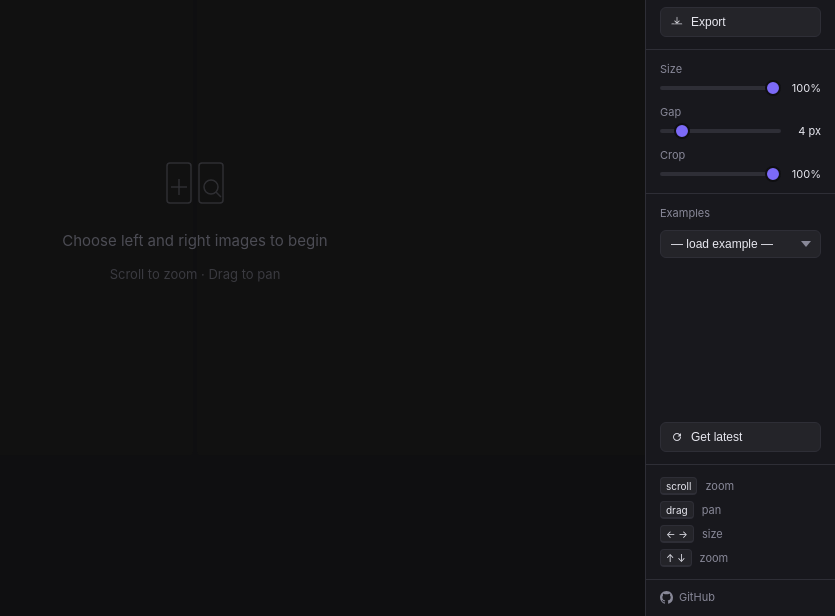
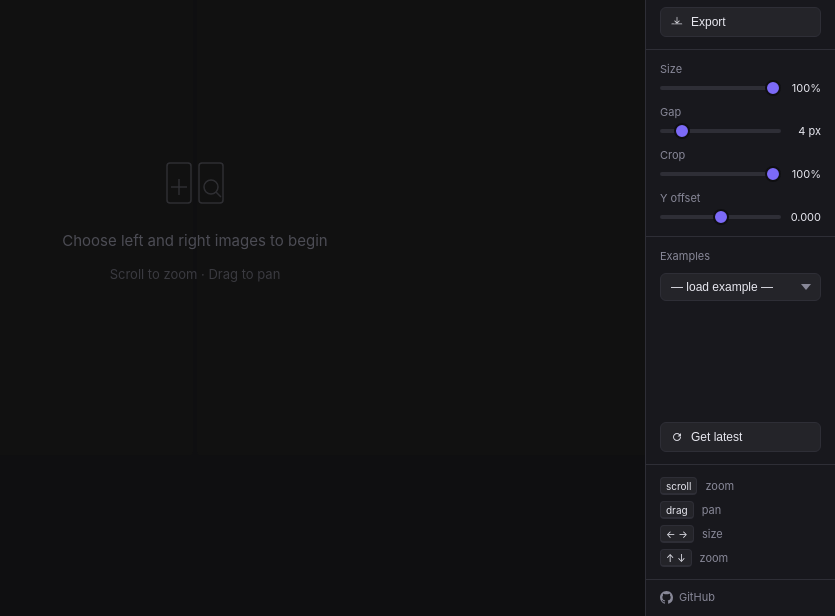
Before and after one commit to cbbldtgthr/stereogram-viewer, a website: page index.html in a window 1280 px wide. Shown: the part 184-800 px from the top of the page, without its empty margins (445-1280 px from the left). Drawn offline with Linux system fonts and the light colour scheme.

Commit message:
Adds Y offset. Updates README

```diff
--- a/app.js
+++ b/app.js
@@ -7,6 +7,8 @@
   let imgWidth = 0;
   let gap      = 4;
   let cropPct  = 100;
+  /** Fraction of frame height: shifts the right image down (positive) relative to the left. */
+  let yRelStereo = 0;
 
   let imgScale = 1;
   let ltx = 0, lty = 0;
@@ -41,6 +43,8 @@
   const valGap     = document.getElementById('val-gap');
   const ctrlCrop   = document.getElementById('ctrl-crop');
   const valCrop    = document.getElementById('val-crop');
+  const ctrlYRel   = document.getElementById('ctrl-yrel');
+  const valYRel    = document.getElementById('val-yrel');
 
   const btnSwap   = document.getElementById('btn-swap');
   const btnFit    = document.getElementById('btn-fit');
@@ -52,6 +56,7 @@
 
   ctrlSize.value = sizePct;
   valSize.textContent = sizePct + '%';
+  valYRel.textContent = formatYRel(yRelStereo);
 
   // ── Helpers ────────────────────────────────────────────────────────────
   function clamp(v, lo, hi) { return Math.max(lo, Math.min(hi, v)); }
@@ -96,6 +101,17 @@
   function visibleWidth() { return Math.round(imgWidth * cropPct / 100); }
   // X offset to centre the full image inside the cropped frame
   function cropOffsetX()  { return (visibleWidth() - imgWidth) / 2; }
+
+  /** Vertical shift of the right eye image vs left, in pixels (see yRelStereo). */
+  function stereoYShiftPx() {
+    return yRelStereo * frameHeight();
+  }
+
+  function formatYRel(v) {
+    const s = v.toFixed(3);
+    if (v > 0) return '+' + s;
+    return s;
+  }
 
   /** Unscaled pixel height of each image at current imgWidth */
   function leftImageHeight() {
@@ -164,8 +180,9 @@
   // ── Transforms ─────────────────────────────────────────────────────────
   function applyImageTransforms() {
     const ox = cropOffsetX();
+    const sy = stereoYShiftPx();
     imgLeft.style.transform  = `translate(${ltx + ox}px, ${lty}px) scale(${imgScale})`;
-    imgRight.style.transform = `translate(${rtx + ox}px, ${rty}px) scale(${imgScale})`;
+    imgRight.style.transform = `translate(${rtx + ox}px, ${lty + sy}px) scale(${imgScale})`;
   }
 
   function applyRowTransform() {
@@ -292,6 +309,12 @@
     applyImageTransforms();
   });
 
+  ctrlYRel.addEventListener('input', () => {
+    yRelStereo = +ctrlYRel.value;
+    valYRel.textContent = formatYRel(yRelStereo);
+    applyImageTransforms();
+  });
+
   btnFit.addEventListener('click', () => {
     sizePct = 100;
     ctrlSize.value = 100;
@@ -352,7 +375,8 @@
     const ltxP = ltx * ratio;
     const ltyP = lty * ratio;
     const rtxP = rtx * ratio;
-    const rtyP = rty * ratio;
+    const stereoYExport = yRelStereo * fhP;
+    const rtyP = ltyP + stereoYExport;
 
     const outW = Math.round(2 * fwP + gapP);
     const outH = fhP;
--- a/index.html
+++ b/index.html
@@ -68,6 +68,14 @@
           <div class="ctrl-row">
             <input type="range" id="ctrl-crop" min="10" max="100" value="100" step="1" />
             <span class="ctrl-value" id="val-crop">100%</span>
+          </div>
+        </div>
+
+        <div class="ctrl-group">
+          <span class="ctrl-label">Y offset</span>
+          <div class="ctrl-row">
+            <input type="range" id="ctrl-yrel" min="-0.1" max="0.1" value="0" step="0.001" />
+            <span class="ctrl-value" id="val-yrel">0</span>
           </div>
         </div>
       </div>
@@ -160,7 +168,7 @@
   </button>
 
 </div>
-<script src="app.js?v=21"></script>
+<script src="app.js?v=23"></script>
 <script>
   if ('serviceWorker' in navigator) {
     navigator.serviceWorker.register('/sw.js');
```
Also changed, not shown: README.md.
